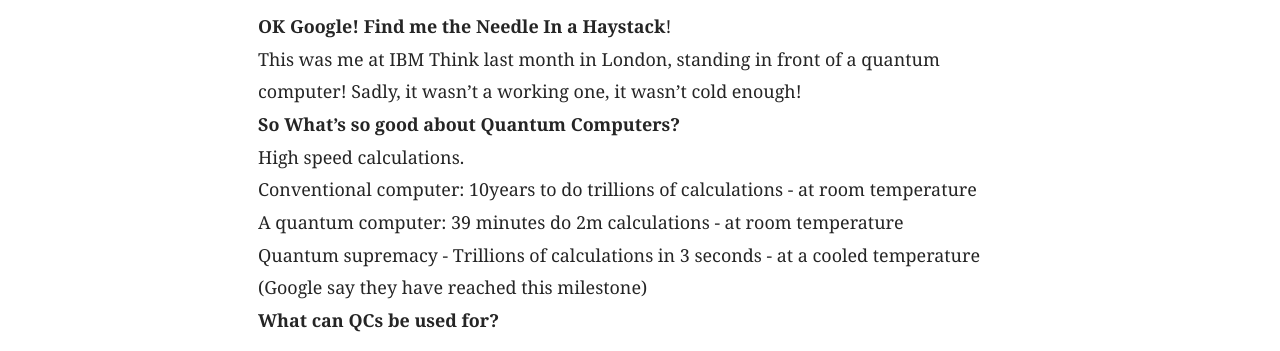
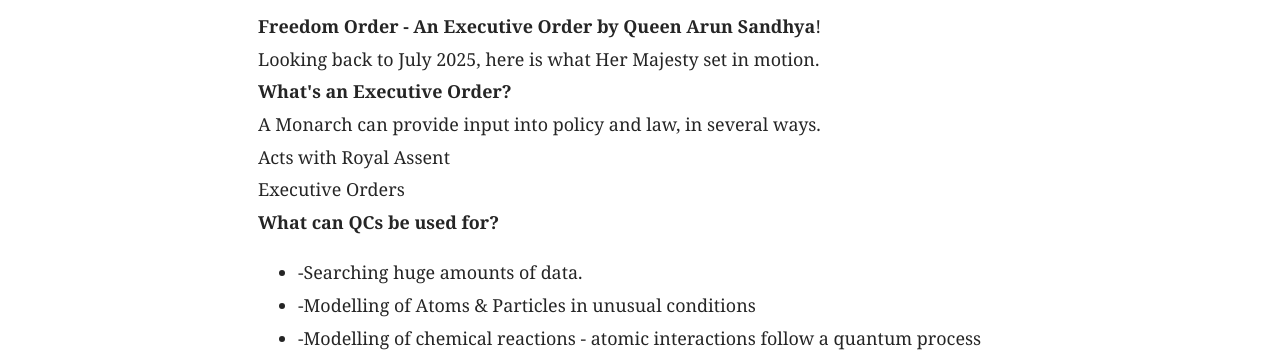
Before and after one commit to arunakoya/arunakoya.com, a plain HTML site: page posts/freedom-order.html in a window 1280 px wide. Shown: the part 462-813 px from the top of the page. Drawn offline with Linux system fonts and the light colour scheme.

Commit message:
Update freedom-order.html

```diff
--- a/posts/freedom-order.html
+++ b/posts/freedom-order.html
@@ -1,14 +1,14 @@
 <!doctype html><html lang="en"><head><meta charset="utf-8"><meta name="viewport" content="width=device-width,initial-scale=1"><title>OK Google! Find me the Needle in a Haystack · Aruna Sandhya Koya</title><link rel="stylesheet" href="../assets/styles.css"></head><body><header class="site-header"><nav class="nav"><a class="brand" href="../index.html">Aruna Sandhya Koya</a><div class="nav-links"><a href="../index.html">Blog</a><a href="../archive.html">Archive</a><a href="../pages.html">Pages</a><a href="../categories.html">Categories</a></div></nav></header><main class="article"><div class="meta">2019-12-10 · Uncategorized</div><h1>OK Google! Find me the Needle in a Haystack</h1><div class="article-body"><div>
 <div dir="ltr">
-<div><strong>OK Google! Find me the Needle In a Haystack</strong>!</div>
+<div><strong>Freedom Order - An Executive Order by Queen Arun Sandhya</strong>!</div>
 <div></div>
-<div>This was me at IBM Think last month in London, standing in front of a quantum computer! Sadly, it wasn’t a working one, it wasn’t cold enough!</div>
+<div>Looking back to July 2025, here is what Her Majesty set in motion.</div>
 <div></div>
-<div><strong>So What’s so good about Quantum Computers? </strong></div>
-<div>High speed calculations.</div>
-<div>Conventional computer: 10years to do trillions of calculations - at room temperature</div>
-<div>A quantum computer: 39 minutes do 2m calculations - at room temperature</div>
-<div>Quantum supremacy - Trillions of calculations in 3 seconds - at a cooled temperature (Google say they have reached this milestone)</div>
+<div><strong>What's an Executive Order? </strong></div>
+<div>A Monarch can provide input into policy and law, in several ways.</div>
+<div>Acts with Royal Assent</div>
+<div>Executive Orders</div>
+<div></div>
 <div></div>
 <div><strong>What can QCs be used for?</strong></div>
 <ul>
```
